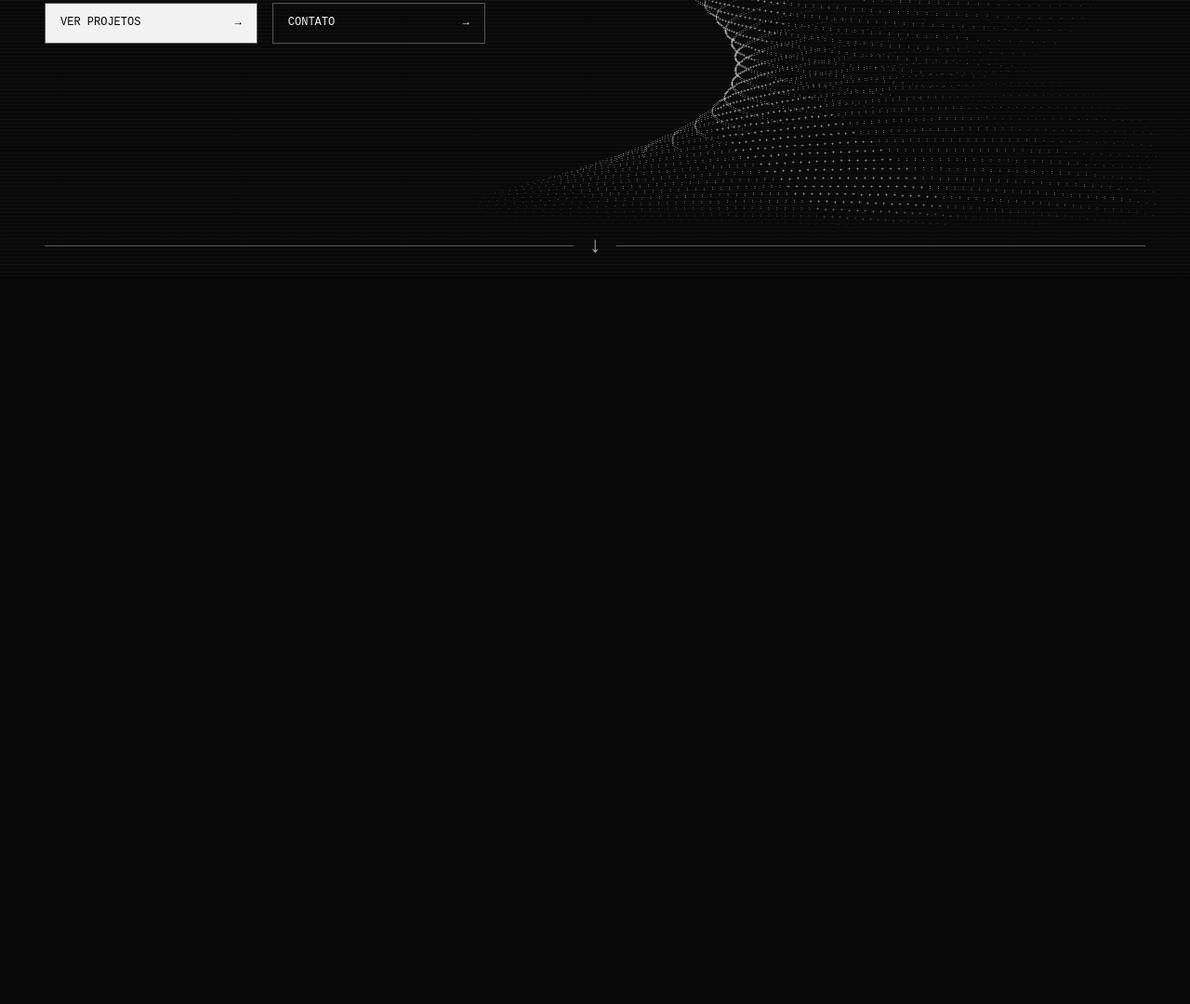
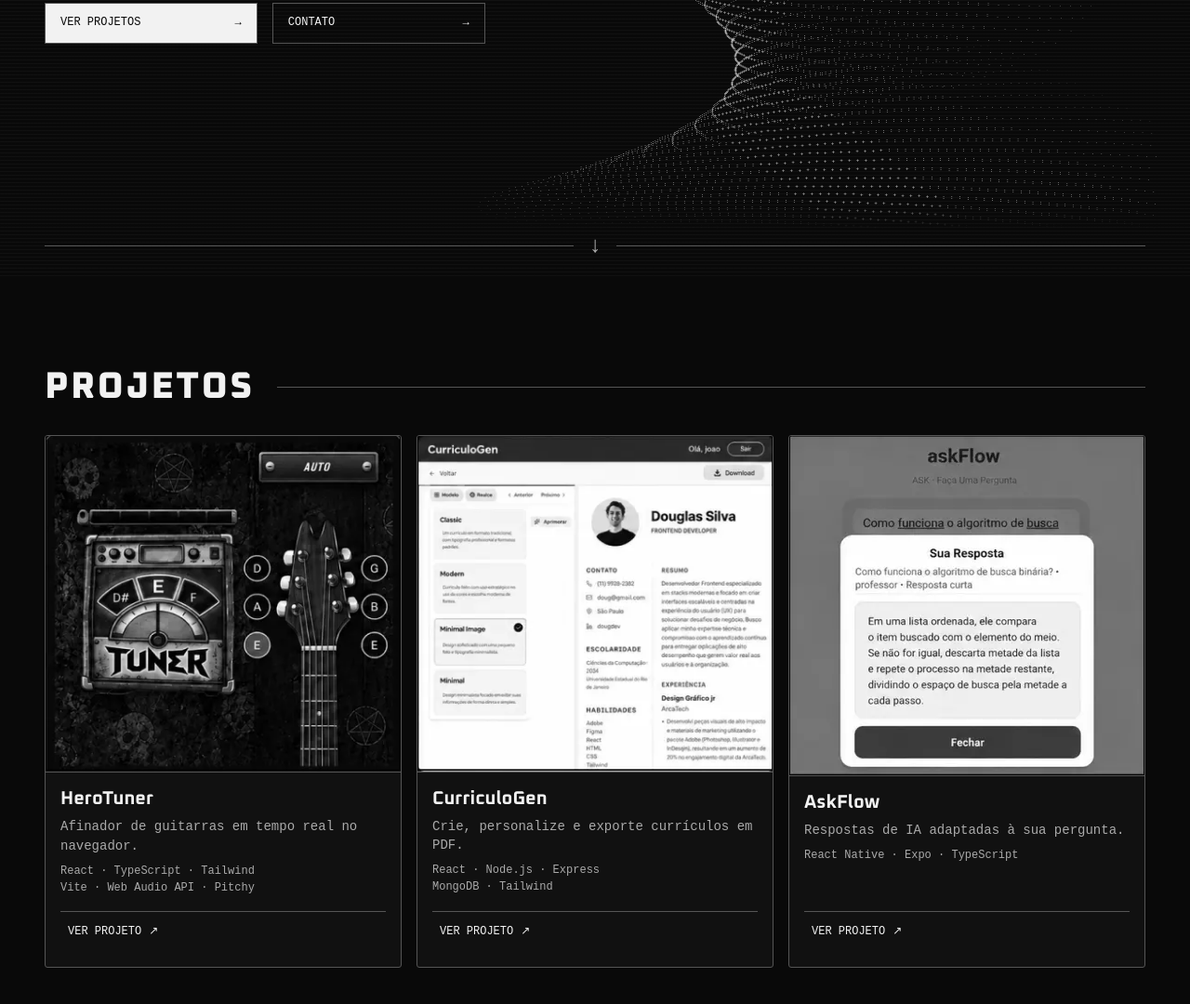
Before and after one commit to eujoao-maciel/joao, a website with bundled scripts: page pages/hero.html in a window 1280 px wide. Shown: the part 500-1580 px from the top of the page at 93% size. Before the commit the page ends 800 px from the top, so only its background shows below. Built offline with nearby package versions, Linux system fonts and the light colour scheme; animation ran at ten frames a second.

Commit message:
feat: add responsive projects section with screenshots and project links

```diff
--- a/pages/hero.html
+++ b/pages/hero.html
@@ -41,7 +41,7 @@
             </button>
             <div class="site-nav__links" id="main-menu">
               <a href="#sobre">Sobre</a>
-              <a href="#projetos" data-future-section>Projetos</a>
+              <a href="#projetos">Projetos</a>
               <a href="#servicos" data-future-section>Serviços</a>
               <a href="#contato" data-future-section>Contato</a>
             </div>
@@ -56,10 +56,7 @@
               do conceito à implementação.
             </p>
             <div class="hero__actions">
-              <a
-                class="button button--primary"
-                href="#projetos"
-                data-future-section
+              <a class="button button--primary" href="#projetos"
                 >Ver projetos <span aria-hidden="true">→</span></a
               >
               <a class="button" href="#contato" data-future-section
@@ -74,6 +71,105 @@
           <span></span><span>↓</span><span></span>
         </div>
       </div>
+      <section
+        class="projects section container"
+        id="projetos"
+        aria-labelledby="projects-title"
+      >
+        <div class="section-heading">
+          <h2 id="projects-title">Projetos</h2>
+        </div>
+        <div class="projects-grid">
+          <!-- Para adicionar projetos, copie um article completo. Veja CONVENTIONS.md. -->
+          <article class="project-card" aria-labelledby="project-herotuner">
+            <div class="project-card__media">
+              <img
+                class="project-card__image"
+                src="../assets/images/herotuner.webp"
+                alt="Interface do HeroTuner com afinador, notas musicais e braço de guitarra."
+                width="405"
+                height="383"
+                loading="lazy"
+                decoding="async"
+              />
+            </div>
+            <div class="project-card__body">
+              <h3 id="project-herotuner">HeroTuner</h3>
+              <p class="project-card__description">
+                Afinador de guitarras em tempo real no navegador.
+              </p>
+              <p class="project-card__stack">
+                <span class="sr-only">Tecnologias: </span>React · TypeScript ·
+                Tailwind<br />Vite · Web Audio API · Pitchy
+              </p>
+              <a
+                class="project-card__link"
+                href="https://hero-tuner-client.vercel.app/"
+                aria-label="Ver projeto HeroTuner"
+                >Ver projeto <span aria-hidden="true">↗</span></a
+              >
+            </div>
+          </article>
+          <article class="project-card" aria-labelledby="project-curriculogen">
+            <div class="project-card__media">
+              <img
+                class="project-card__image"
+                src="../assets/images/curriculogen.webp"
+                alt="Interface do CurriculoGen com seleção de modelos e prévia de um currículo."
+                width="392"
+                height="370"
+                loading="lazy"
+                decoding="async"
+              />
+            </div>
+            <div class="project-card__body">
+              <h3 id="project-curriculogen">CurriculoGen</h3>
+              <p class="project-card__description">
+                Crie, personalize e exporte currículos em PDF.
+              </p>
+              <p class="project-card__stack">
+                <span class="sr-only">Tecnologias: </span>React · Node.js ·
+                Express<br />MongoDB · Tailwind
+              </p>
+              <a
+                class="project-card__link"
+                href="https://curriculo-client.vercel.app/"
+                aria-label="Ver projeto CurriculoGen"
+                >Ver projeto <span aria-hidden="true">↗</span></a
+              >
+            </div>
+          </article>
+          <article class="project-card" aria-labelledby="project-askflow">
+            <div class="project-card__media">
+              <img
+                class="project-card__image"
+                src="../assets/images/askflow.webp"
+                alt="Interface do AskFlow exibindo uma resposta sobre algoritmo de busca binária."
+                width="382"
+                height="365"
+                loading="lazy"
+                decoding="async"
+              />
+            </div>
+            <div class="project-card__body">
+              <h3 id="project-askflow">AskFlow</h3>
+              <p class="project-card__description">
+                Respostas de IA adaptadas à sua pergunta.
+              </p>
+              <p class="project-card__stack">
+                <span class="sr-only">Tecnologias: </span>React Native · Expo ·
+                TypeScript
+              </p>
+              <a
+                class="project-card__link"
+                href="https://github.com/eujoao-maciel/askFlow"
+                aria-label="Ver projeto AskFlow no GitHub"
+                >Ver projeto <span aria-hidden="true">↗</span></a
+              >
+            </div>
+          </article>
+        </div>
+      </section>
     </main>
   </body>
 </html>
--- /dev/null
+++ b/styles/components/projects.css
@@ -0,0 +1,112 @@
+.projects {
+  scroll-margin-top: var(--space-6);
+}
+.projects .section-heading::after {
+  min-width: var(--space-4);
+}
+.project-card {
+  display: flex;
+  flex-direction: column;
+  border-radius: 3px;
+  overflow: hidden;
+}
+/* Reserva visual sem imagens fictícias. Com imagem real, a proporção é livre. */
+.project-card__media {
+  border-bottom: var(--border);
+}
+.project-card__media:empty {
+  aspect-ratio: 1.05;
+  background: var(--color-bg);
+}
+.project-card__image {
+  display: block;
+  width: 100%;
+  height: auto;
+  filter: grayscale(1);
+}
+.project-card__body {
+  display: flex;
+  flex-direction: column;
+  flex: 1;
+  gap: var(--space-2);
+  padding: var(--space-4);
+}
+.project-card__body h3 {
+  font-size: 1.25rem;
+  line-height: 1.2;
+}
+.project-card__description {
+  color: var(--color-muted);
+  line-height: 1.45;
+}
+.project-card__stack {
+  color: var(--color-muted);
+  font-size: var(--text-small);
+  line-height: 1.5;
+  padding-bottom: var(--space-2);
+}
+.project-card__link {
+  display: flex;
+  align-items: center;
+  gap: var(--space-2);
+  margin-top: auto;
+  padding: var(--space-2);
+  border-top: var(--border);
+  text-transform: uppercase;
+  text-decoration: none;
+  font-size: var(--text-small);
+  min-height: 2.75rem;
+  transition:
+    background-color var(--duration-fast) var(--ease),
+    color var(--duration-fast) var(--ease);
+}
+a.project-card__link {
+  cursor: pointer;
+}
+a.project-card__link > [aria-hidden="true"] {
+  display: inline-block;
+  transition: transform var(--duration-fast) var(--ease);
+}
+a.project-card__link:focus-visible,
+a.project-card__link:active {
+  color: var(--color-bg);
+  background: var(--color-text);
+}
+.project-card__link[aria-disabled="true"] {
+  color: var(--color-muted);
+}
+@media (hover: hover) {
+  a.project-card__link:hover {
+    color: var(--color-bg);
+    background: var(--color-text);
+  }
+}
+@media (max-width: 40rem) {
+  .projects .section-heading {
+    gap: var(--space-4);
+    margin-bottom: var(--space-6);
+  }
+  .project-card__body {
+    padding: var(--space-3);
+  }
+}
+
+@media (prefers-reduced-motion: no-preference) {
+  a.project-card__link:focus-visible > [aria-hidden="true"] {
+    transform: translate(2px, -2px);
+  }
+  @media (hover: hover) {
+    a.project-card__link:hover > [aria-hidden="true"] {
+      transform: translate(2px, -2px);
+    }
+  }
+}
+@media (prefers-reduced-motion: reduce) {
+  a.project-card__link,
+  a.project-card__link > [aria-hidden="true"] {
+    transition: none;
+  }
+  a.project-card__link > [aria-hidden="true"] {
+    transform: none;
+  }
+}
--- a/styles/components/ui.css
+++ b/styles/components/ui.css
@@ -29,20 +29,6 @@
   min-width: 0;
   border: var(--border);
   background: var(--color-surface);
-}
-.project-card__image {
-  width: 100%;
-  height: auto;
-  filter: grayscale(1);
-}
-.project-card__body {
-  display: grid;
-  gap: var(--space-3);
-  padding: var(--space-4);
-}
-.project-card__stack {
-  color: var(--color-muted);
-  font-size: var(--text-small);
 }
 .service-card {
   flex: 0 0 clamp(15rem, 29vw, 22rem);
--- a/styles/main.css
+++ b/styles/main.css
@@ -5,4 +5,5 @@
 @import url("./layout.css") layer(layout);
 @import url("./components/ui.css") layer(components);
 @import url("./components/hero.css") layer(components);
+@import url("./components/projects.css") layer(components);
 @import url("./utilities.css") layer(utilities);
```
Also changed, not shown: CONVENTIONS.md (+12 -2 lines), assets/images/askflow.webp (added), assets/images/curriculogen.webp (added), assets/images/herotuner.webp (added).
